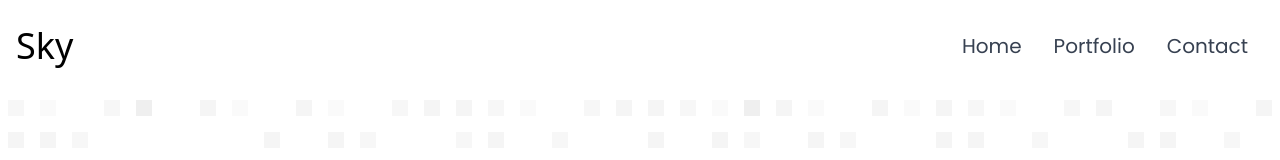
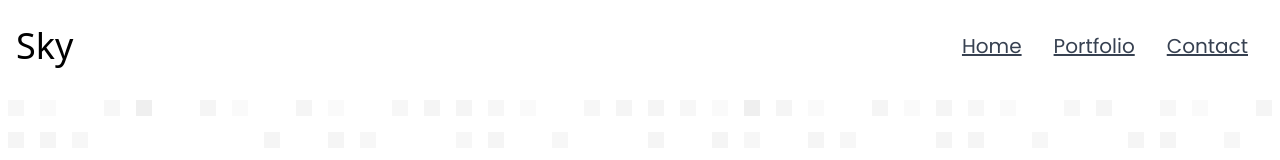
Before and after one commit to skystanoyevitch/sky-portfolio, a React (Create React App) app: page / in a window 1280 px wide. Shown: the top 160 px of the page. Built offline with nearby package versions, Linux system fonts and the light colour scheme.

Commit message:
added link styling

```diff
--- a/src/Layout/Navigation/Nav.jsx
+++ b/src/Layout/Navigation/Nav.jsx
@@ -54,7 +54,7 @@ export const Nav = ({ navLinks }) => {
 					<ul className="md:p-4 md:space-x-16 lg:space-x-24 flex text-gray-700 place-items-center">
 						<li>
 							<Link key={link.id} to={link.to}>
-								<button className=" hover:text-mainOrange font-poppins lg:text-xl">
+								<button className=" underline decoration-2 underline-offset-8 decoration-orange-600 font-poppins lg:text-xl">
 									{link.name}
 								</button>
 							</Link>
```
